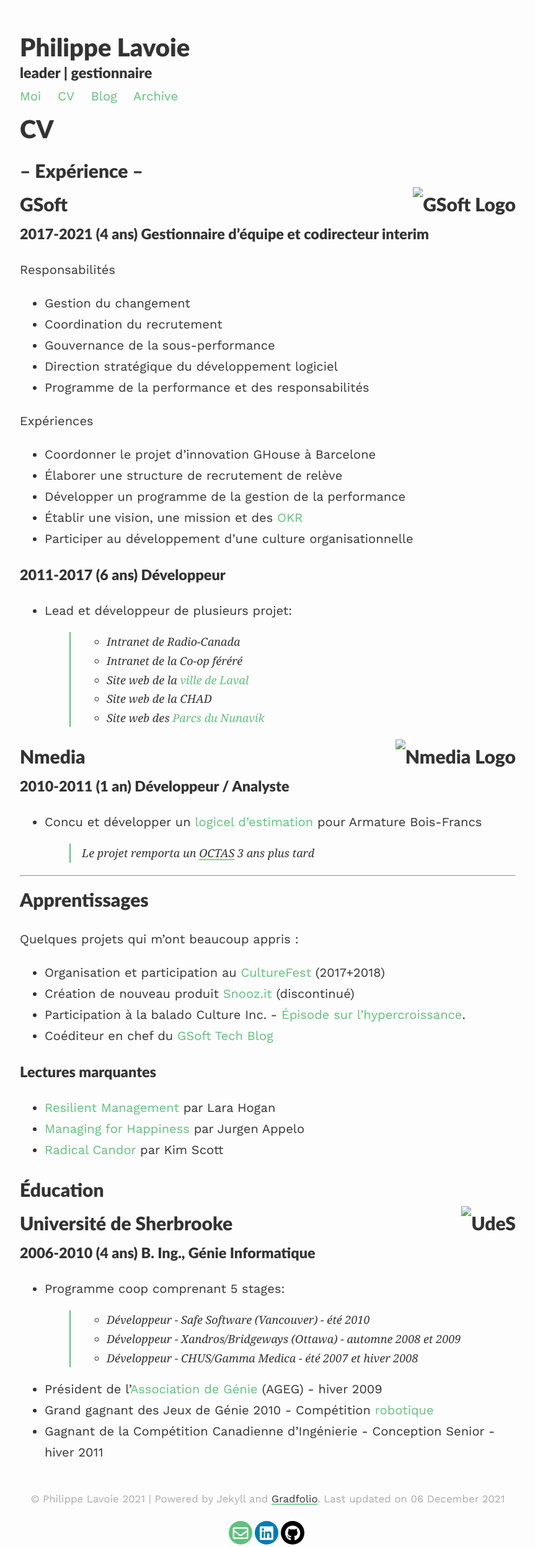
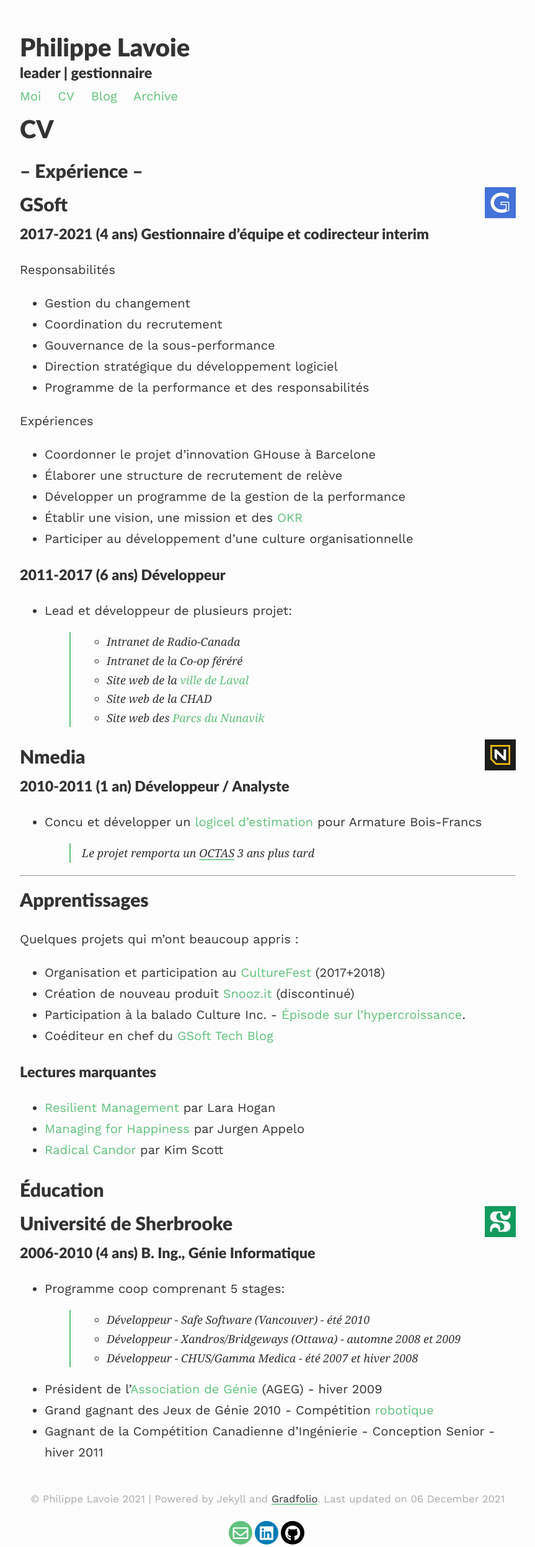
Before and after one commit to drdeteck/Me2, a Jekyll site: the page built from cv.md, in a window 1280 px wide. Shown: the whole page at 62% size, without its empty margins (208-1071 px from the left). Built offline with Jekyll 4.4.1, drawn with Linux system fonts in a browser that asks for light colours; nearby versions of some CDN libraries.

Commit message:
Update cv.md

```diff
--- a/cv.md
+++ b/cv.md
@@ -7,7 +7,7 @@ description: leader | gestionnaire
 -- Expérience --
 ================
 
-![GSoft Logo](/me/assets/images/g50.jpg "GSoft Logo"){:style="float: right;"}GSoft
+![GSoft Logo](/assets/images/g50.jpg "GSoft Logo"){:style="float: right;"}GSoft
 ------------
 
 ### 2017-2021 (4 ans) **Gestionnaire d’équipe et codirecteur interim** ###
@@ -36,7 +36,7 @@ Expériences
 >-	Site web de la CHAD
 >-	Site web des [Parcs du Nunavik](https://www.nunavikparks.ca/)
 
-![Nmedia Logo](/me/assets/images/nms50.jpg "Nmedia Logo"){:style="float: right;"}Nmedia
+![Nmedia Logo](/assets/images/nms50.jpg "Nmedia Logo"){:style="float: right;"}Nmedia
 ------------
 
 ### 2010-2011 (1 an) **Développeur / Analyste** ###
@@ -61,7 +61,7 @@ Quelques projets qui m'ont beaucoup appris :
 Éducation
 ============
 
-![UdeS](/me/assets/images/udes50.jpg "UdeS Logo"){:style="float: right;"}Université de Sherbrooke
+![UdeS](/assets/images/udes50.jpg "UdeS Logo"){:style="float: right;"}Université de Sherbrooke
 ------------
 
 ### 2006-2010 (4 ans) **B. Ing., Génie Informatique** ###
```
